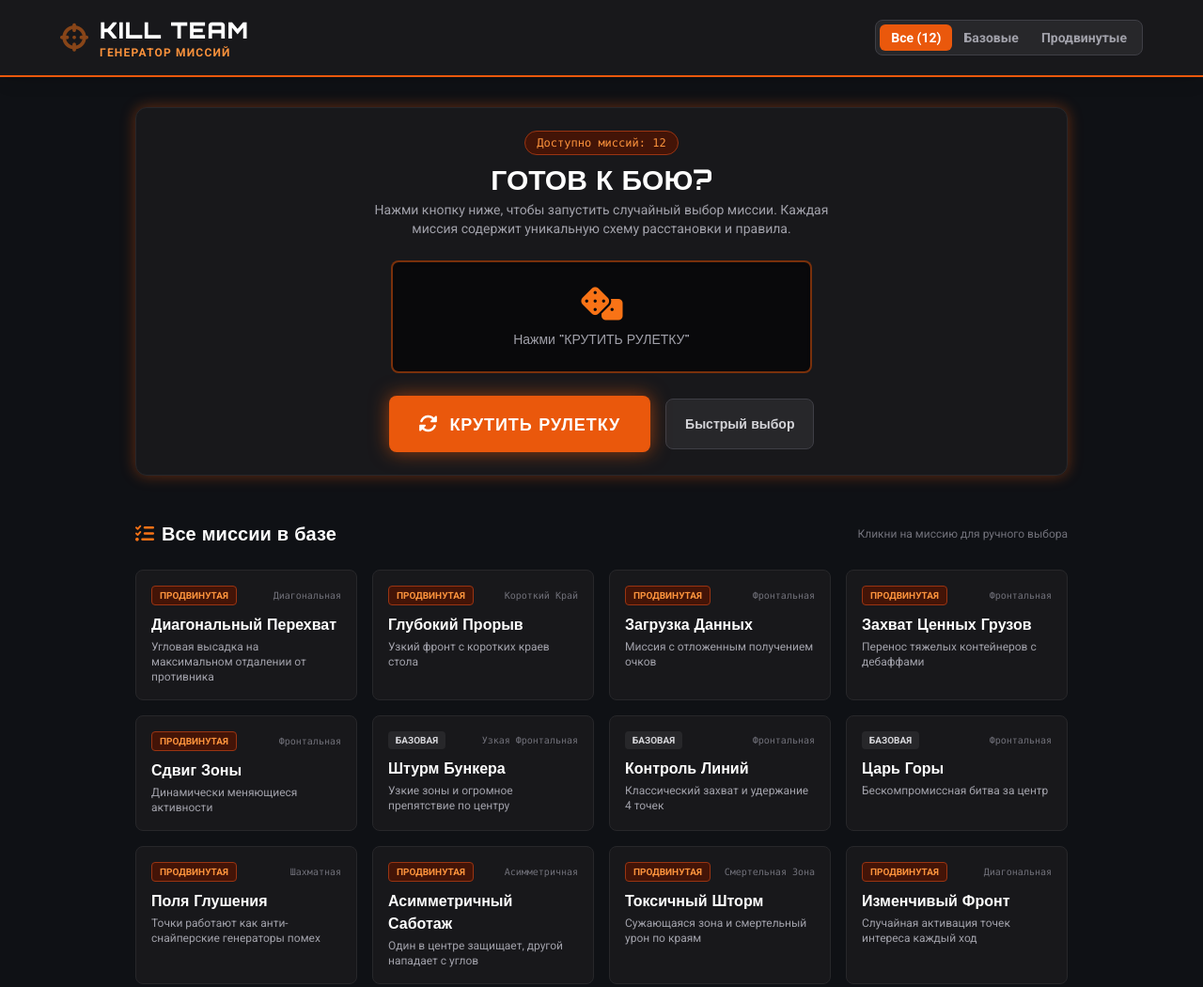
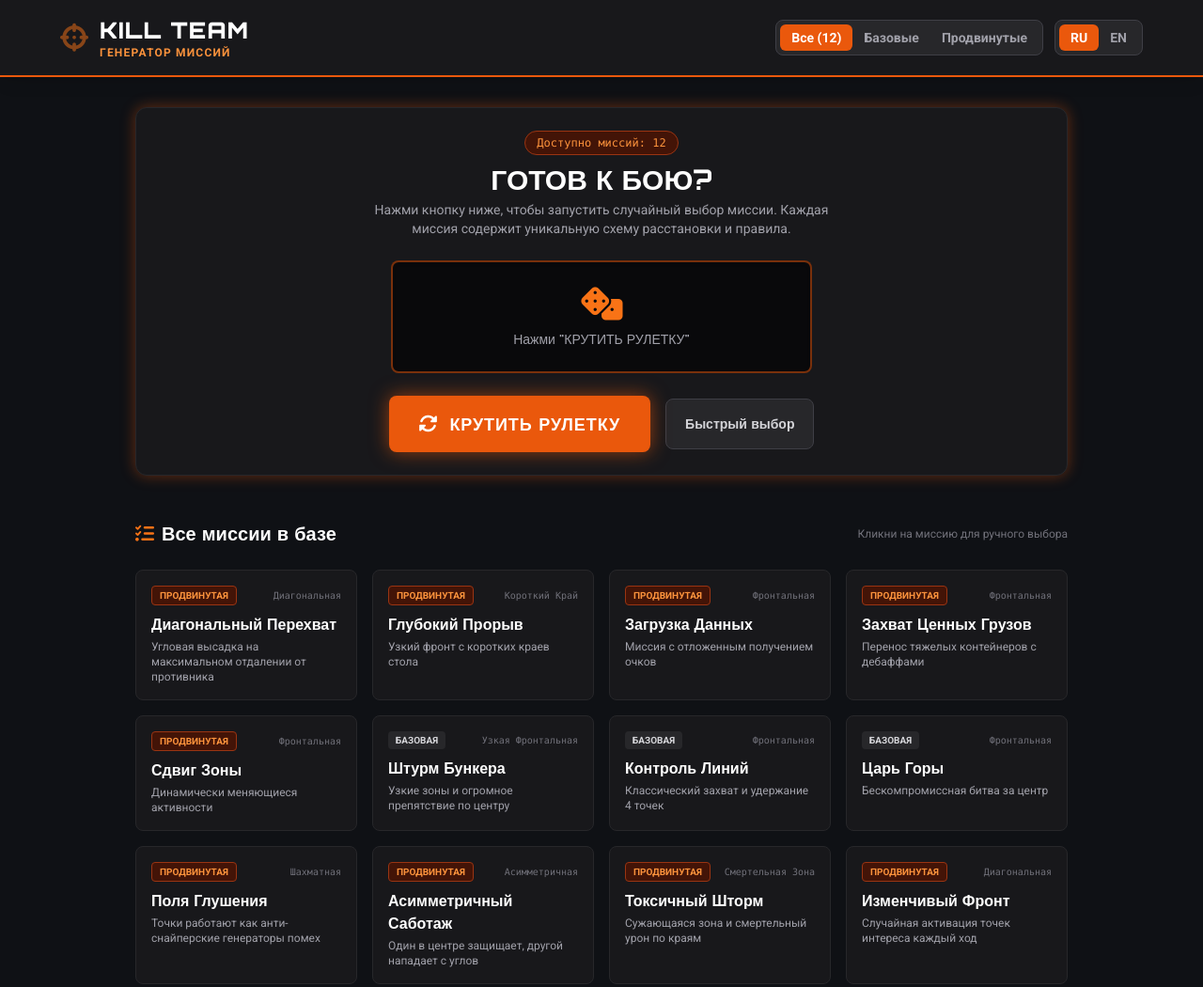
Before and after one commit to Dorecha/Dorecha.github.io, a plain HTML site: page index.html in a window 1280 px wide. Shown: the top 1050 px of the page at 94% size. Drawn offline with nearby package versions, Linux system fonts and the light colour scheme.

Commit message:
Update index.html

```diff
--- a/index.html
+++ b/index.html
@@ -74,7 +74,7 @@
 </head>
 <body class="min-h-screen flex flex-col justify-between">
 
-    <!-- Header -->
+   <!-- Header -->
     <header class="bg-zinc-900 border-b-2 border-orange-600 px-4 py-4 shadow-lg sticky top-0 z-50">
         <div class="max-w-6xl mx-auto flex flex-col sm:flex-row justify-between items-center gap-4">
             <div class="flex items-center space-x-3">
@@ -84,11 +84,25 @@
                     <p class="text-xs text-orange-400 font-semibold tracking-widest uppercase">Генератор Миссий</p>
                 </div>
             </div>
-            <!-- Filter buttons -->
-            <div class="flex items-center bg-zinc-800 p-1 rounded-lg border border-zinc-700">
-                <button onclick="setFilter('all')" id="filter-all" class="filter-btn px-3 py-1 text-xs sm:text-sm font-semibold rounded-md transition text-white bg-orange-600">Все (12)</button>
-                <button onclick="setFilter('basic')" id="filter-basic" class="filter-btn px-3 py-1 text-xs sm:text-sm font-semibold text-zinc-400 hover:text-white rounded-md transition">Базовые</button>
-                <button onclick="setFilter('advanced')" id="filter-advanced" class="filter-btn px-3 py-1 text-xs sm:text-sm font-semibold text-zinc-400 hover:text-white rounded-md transition">Продвинутые</button>
+
+            <!-- Обертка для фильтров и выбора языка -->
+            <div class="flex flex-col sm:flex-row items-center gap-3">
+
+                <!-- Filter buttons (существующие) -->
+                <div class="flex items-center bg-zinc-800 p-1 rounded-lg border border-zinc-700">
+                    <button onclick="setFilter('all')" id="filter-all" class="filter-btn px-3 py-1 text-xs sm:text-sm font-semibold rounded-md transition text-white bg-orange-600">Все (12)</button>
+                    <button onclick="setFilter('basic')" id="filter-basic" class="filter-btn px-3 py-1 text-xs sm:text-sm font-semibold text-zinc-400 hover:text-white rounded-md transition">Базовые</button>
+                    <button onclick="setFilter('advanced')" id="filter-advanced" class="filter-btn px-3 py-1 text-xs sm:text-sm font-semibold text-zinc-400 hover:text-white rounded-md transition">Продвинутые</button>
+                </div>
+
+                <!-- Language Switcher (Новый элемент) -->
+                <div class="flex items-center bg-zinc-800 p-1 rounded-lg border border-zinc-700">
+                    <!-- RU активна -->
+                    <a href="index.html" class="px-3 py-1 text-xs sm:text-sm font-semibold rounded-md transition text-white bg-orange-600 pointer-events-none">RU</a>
+                    <!-- EN неактивна -->
+                    <a href="en.html" class="px-3 py-1 text-xs sm:text-sm font-semibold text-zinc-400 hover:text-white rounded-md transition">EN</a>
+                </div>
+
             </div>
         </div>
     </header>
```
